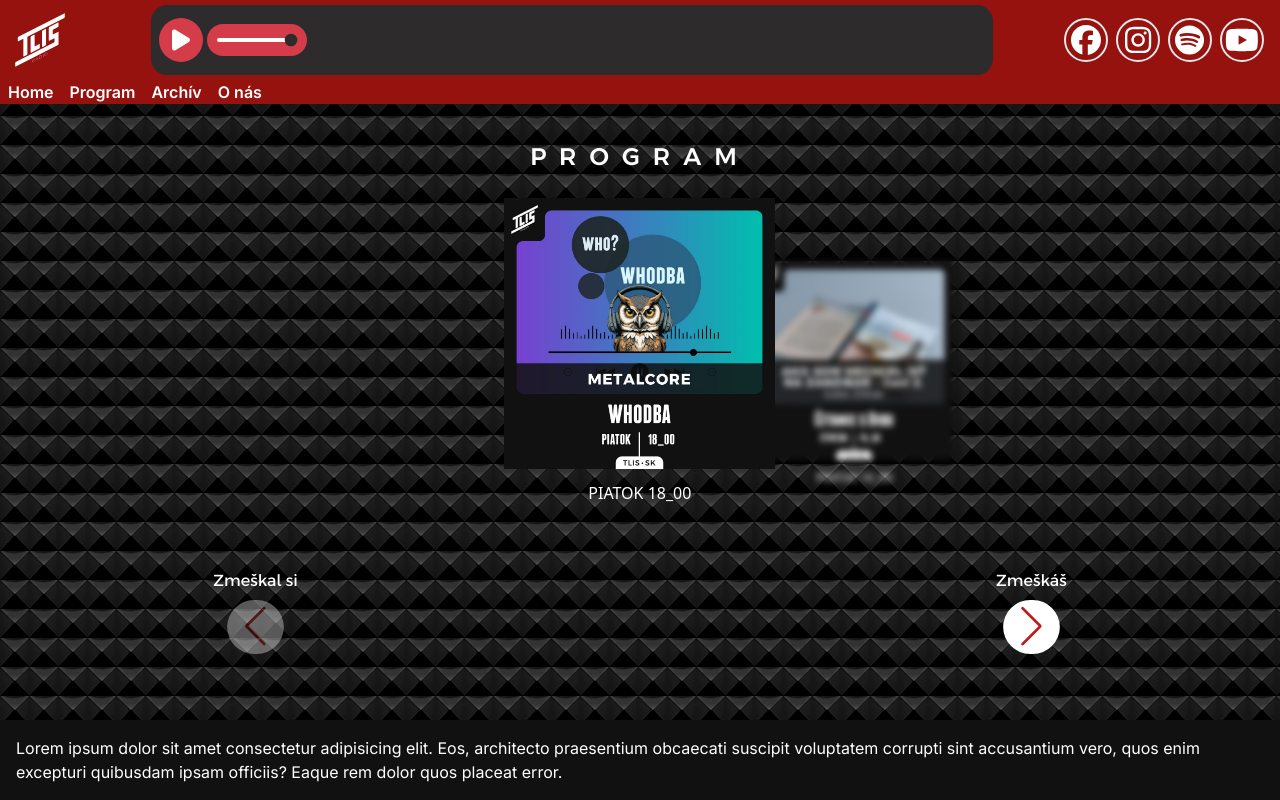
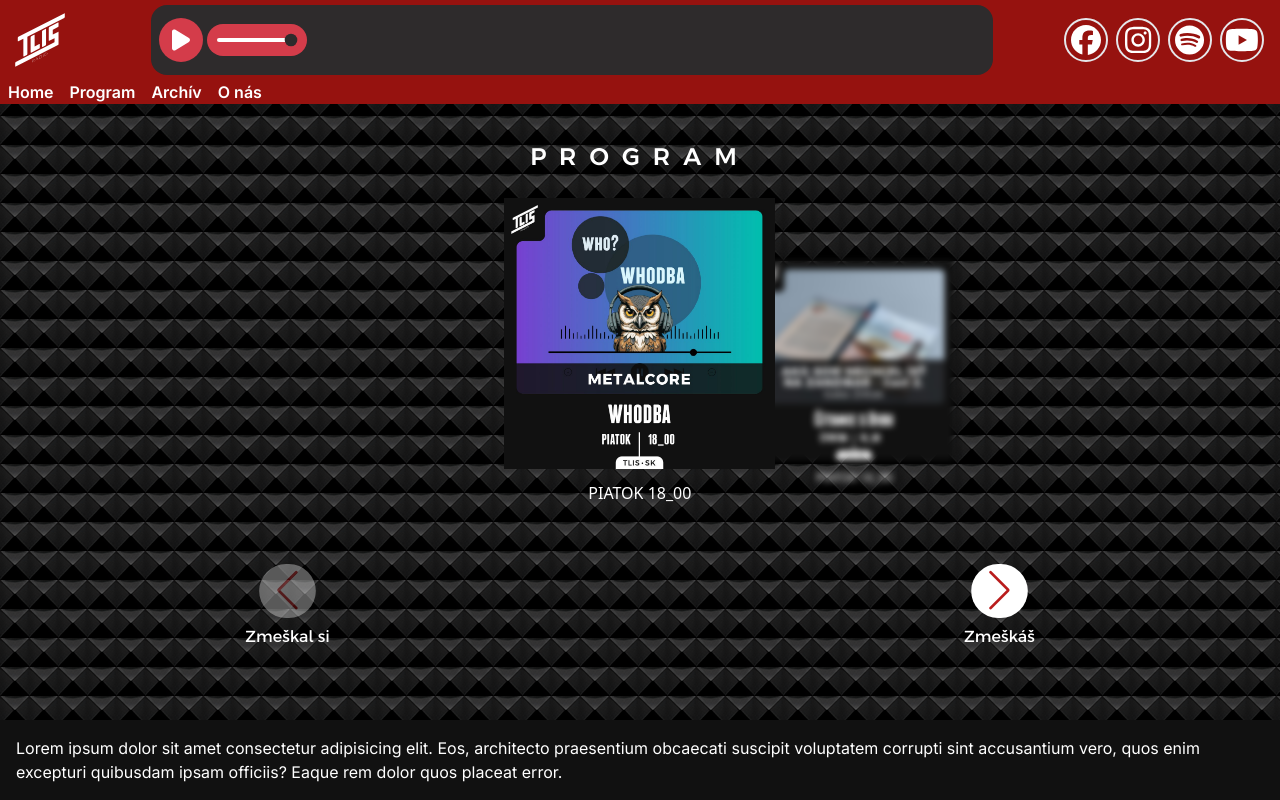
Before and after one commit to tlis-radio/cms-web, a Next.js app: page / in a window 1280 px wide. Built offline with nearby package versions, Linux system fonts and the light colour scheme; no server answers.

Commit message:
pre-merge fix

```diff
--- a/src/components/carousel/index.tsx
+++ b/src/components/carousel/index.tsx
@@ -109,14 +109,14 @@ const SwiperCarousel: React.FC = () => {
         }
 
         <div className="relative">
-          <div className="relative h-[100px] flex justify-between">
+          <div className="relative h-[100px] flex justify-between px-[2rem]">
             <div className="relative h-[100px] flex items-center flex-col gap-3">
+              <button className="swiper-button-prev"></button>
               <span className="font-argentumSansRegular text-white relative">Zmeškal si</span>
-              <button className="swiper-button-prev"></button>
             </div>
             <div className="relative h-[100px] flex items-center flex-col gap-3">
+              <button className="swiper-button-next"></button>
               <span className="font-argentumSansRegular text-white relative">Zmeškáš</span>
-              <button className="swiper-button-next"></button>
             </div>
           </div>
         </div>
```
